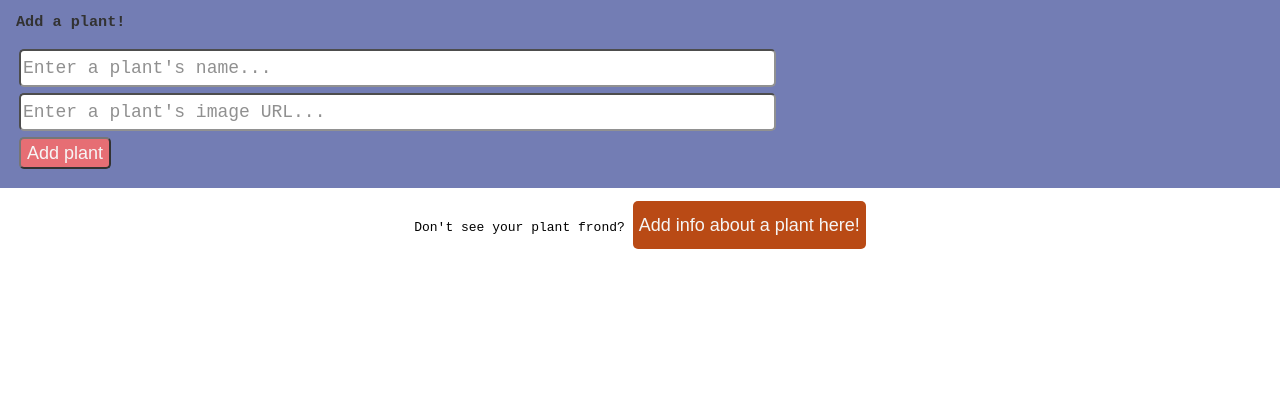
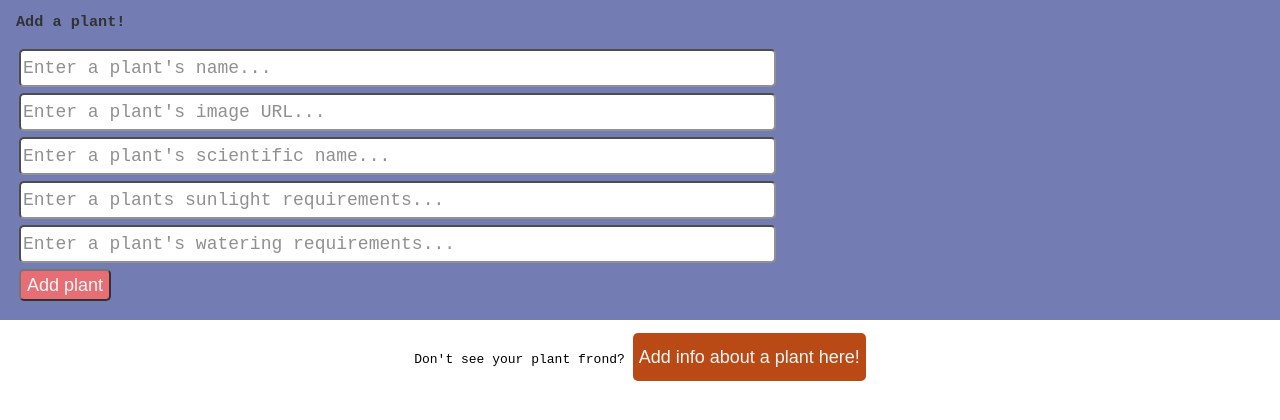
Before and after one commit to hsanch13/learn-about-plants, a plain HTML site: page index.html in a window 1280 px wide. Both pictures are taken after a click on the button "Add info about a plant here!". Shown: the part 322-742 px from the top of the page. Drawn offline with Linux system fonts and the light colour scheme; no server answers.

Commit message:
added inputs to form, added submit event listener

```diff
--- a/index.html
+++ b/index.html
@@ -34,6 +34,30 @@
         />
         <br />
         <input
+          type="text"
+          name="scientic-name"
+          value=""
+          placeholder="Enter a plant's scientific name..."
+          class="input-text"
+        />
+        <br />
+        <input
+          type="text"
+          name="sunlight"
+          value=""
+          placeholder="Enter a plants sunlight requirements..."
+          class="input-text"
+        />
+        <br />
+        <input
+          type="text"
+          name="water"
+          value=""
+          placeholder="Enter a plant's watering requirements..."
+          class="input-text"
+        />
+        <br />
+        <input
           type="submit"
           name="submit"
           value="Add plant"
--- a/index.js
+++ b/index.js
@@ -87,16 +87,15 @@ function renderPlantCards(plantArray){
 }
 
 const PlantForm = document.querySelector(".add-plant-form")
-// //console.log(PlantForm)
-// PlantForm.addEventListener("submit", (e) => {
-//     e.preventDefault()
-//     //console.log(e)
-//     const NewPlantObject = {
-//         common_name: "",
-//         default_image[original_url]: "",
-//         scientific_name: "",
-//         sunlight: "",
-//         watering: "" + (" watering"),
-//     }
-//     console.log(NewPlantObject)
-// })
+console.log(PlantForm)
+PlantForm.addEventListener("submit", (e) => {
+    e.preventDefault()
+    console.log(e.target)
+    const NewPlantObject = {
+        common_name: "e.target",
+        image: "",
+        scientific_name: "",
+        sunlight: "",
+        watering: "" + (" watering"),
+    }
+})
```
